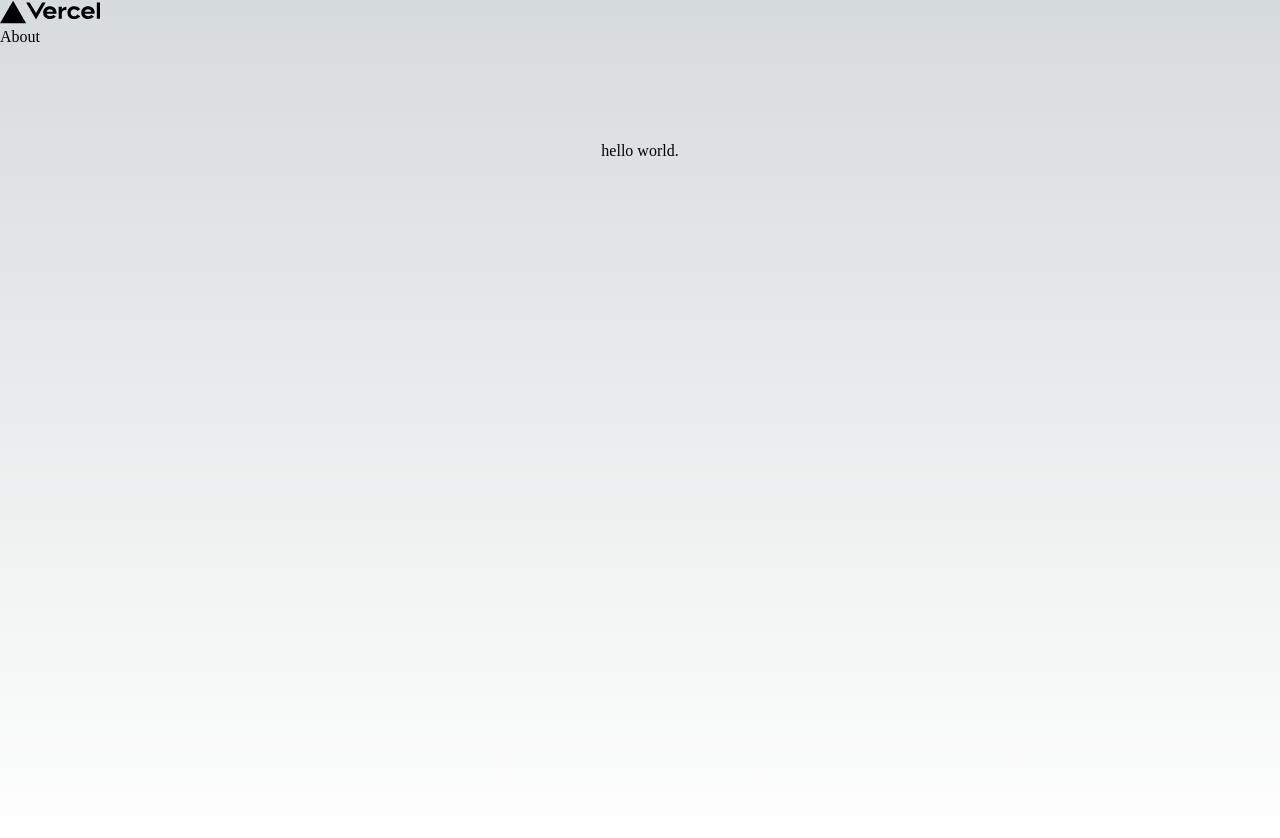
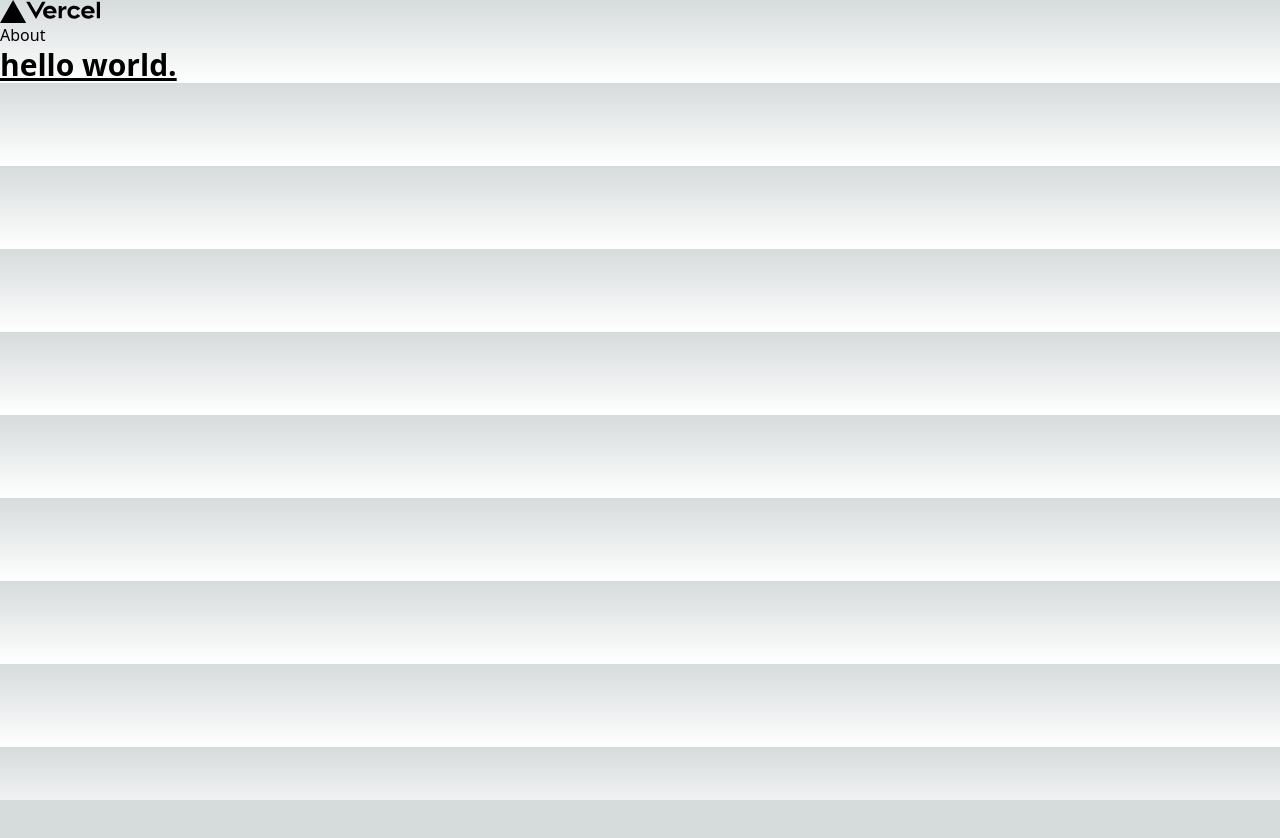
Before and after one commit to take-takashi/sample-cdk-AuroraServerlessV2, a Next.js app in the folder app/: page / in a window 1280 px wide. Shown: the top 838 px of the page. After the commit the page ends 800 px from the top, so only its background shows below. Built offline with nearby package versions, Linux system fonts and the light colour scheme.

Commit message:
install TailwindCSS

```diff
--- a/app/package.json
+++ b/app/package.json
@@ -19,5 +19,10 @@
     "react": "18.2.0",
     "react-dom": "18.2.0",
     "typescript": "4.9.5"
+  },
+  "devDependencies": {
+    "autoprefixer": "^10.4.13",
+    "postcss": "^8.4.21",
+    "tailwindcss": "^3.2.7"
   }
 }
--- /dev/null
+++ b/app/postcss.config.js
@@ -0,0 +1,6 @@
+module.exports = {
+  plugins: {
+    tailwindcss: {},
+    autoprefixer: {},
+  },
+}
--- a/app/src/app/page.tsx
+++ b/app/src/app/page.tsx
@@ -5,7 +5,7 @@
 
 export default function Home() {
   return (
-    <main className={styles.main}>
+    <main className="text-3xl font-bold underline">
       <p>hello world.</p>
     </main>
   );
--- /dev/null
+++ b/app/tailwind.config.js
@@ -0,0 +1,15 @@
+/** @type {import('tailwindcss').Config} */
+module.exports = {
+  content: [
+    "./app/**/*.{js,ts,jsx,tsx}",
+    "./pages/**/*.{js,ts,jsx,tsx}",
+    "./components/**/*.{js,ts,jsx,tsx}",
+
+    // Or if using `src` directory:
+    "./src/**/*.{js,ts,jsx,tsx}",
+  ],
+  theme: {
+    extend: {},
+  },
+  plugins: [],
+};
```
Also changed, not shown: app/src/app/globals.css (+7 -3 lines), 2 other files (tests, documents, lock files or other folders).
